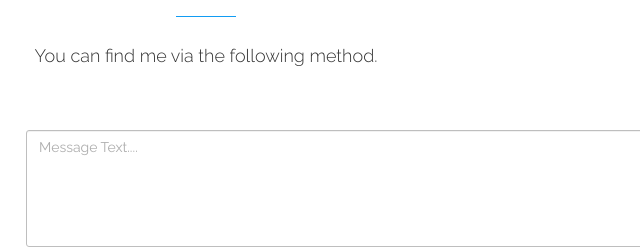
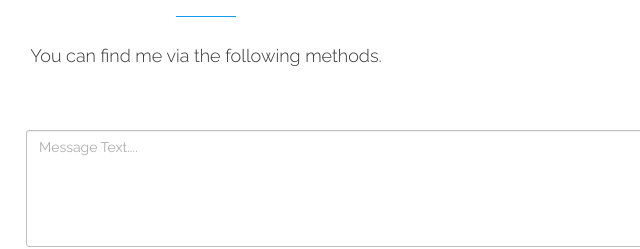
Before and after one commit to JerryW0715/cv, a plain HTML site: page index.html in a window 1280 px wide. Shown: the part 2798-3047 px from the top of the page, 434-1074 px from the left. Drawn offline with Linux system fonts and the light colour scheme; no server answers.

Commit message:
Updated a new version

```diff
--- a/index.html
+++ b/index.html
@@ -447,7 +447,7 @@
 
                             <div class="section-title">
                                 <h2>Contact Me</h2>
-                                <p>You can find me via the following method.</p>
+                                <p>You can find me via the following methods.</p>
                             </div>
 
                         </div>
@@ -492,6 +492,7 @@
                                 </div>
 
                                 <button type="submit" class="btn btn-default submit-btn form_submit">SEND <i class="fa fa-paper-plane"></i></button>
+                                <!--<button type="submit"> SEND </button>-->
 
                             </div>
 
```
